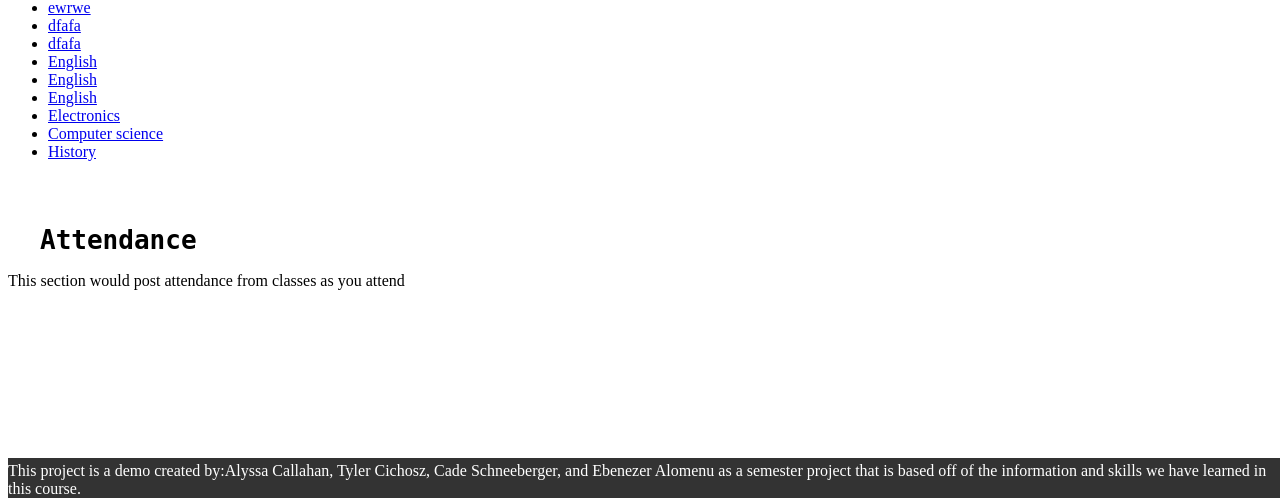
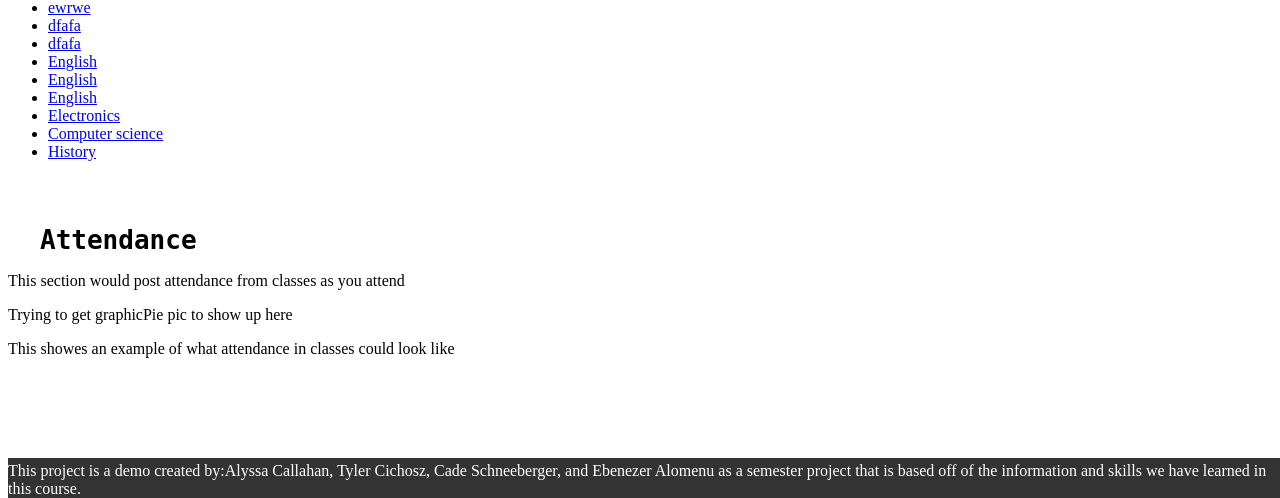
Before and after one commit to Tylercichosz/Final-Project-CSCI-313, a Django app: page /Courses/ in a window 1280 px wide. Shown: the part 302-800 px from the top of the page. Run offline with Django 4.2, Linux system fonts and the light colour scheme; data comes from the database, SQL or seed files in the repository.

Commit message:
Update courses.html

```diff
--- a/final_project/first_page/templates/courses.html
+++ b/final_project/first_page/templates/courses.html
@@ -52,4 +52,6 @@
 <p style="border: 1cm">
   This section would post attendance from classes as you attend
 </p>
+<p>Trying to get graphicPie pic to show up here</p>
+<p>This showes an example of what attendance in classes could look like</p>
 {% endblock %}
```
